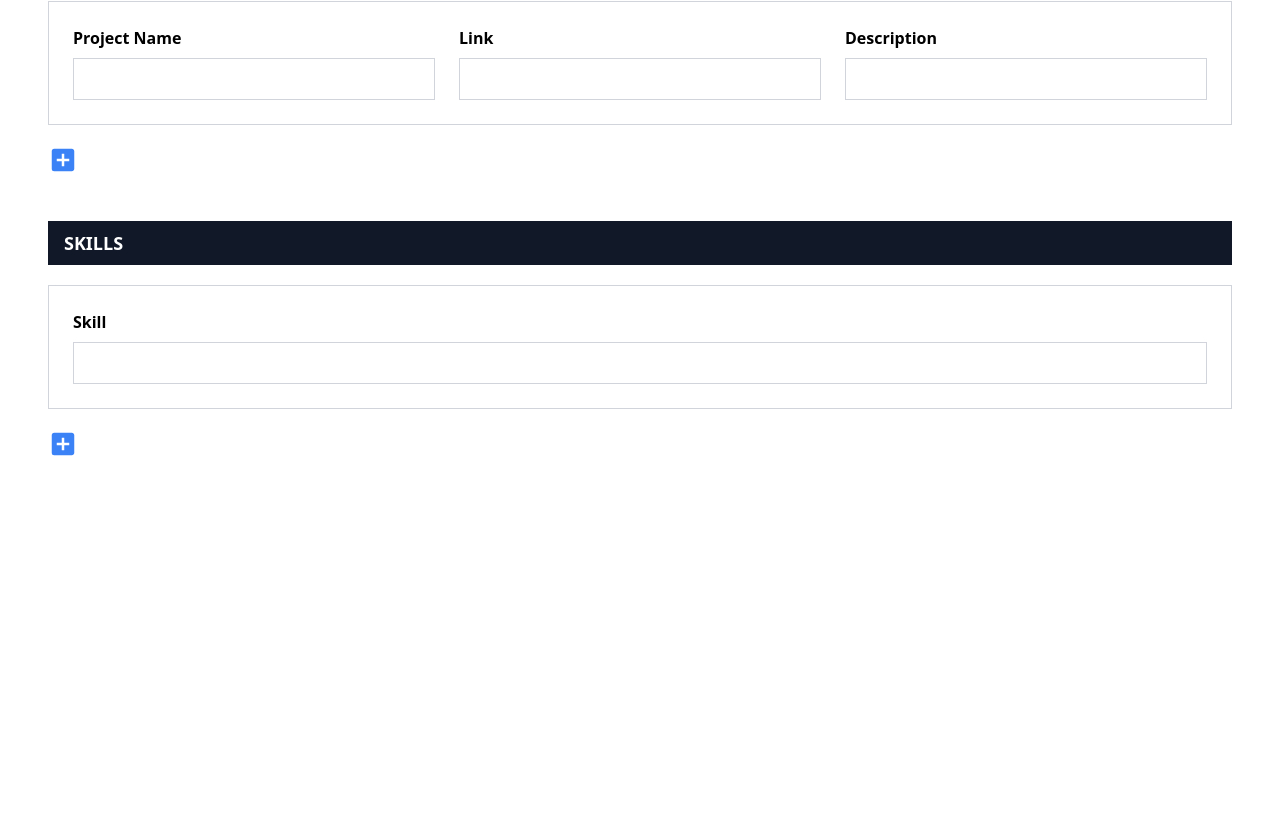
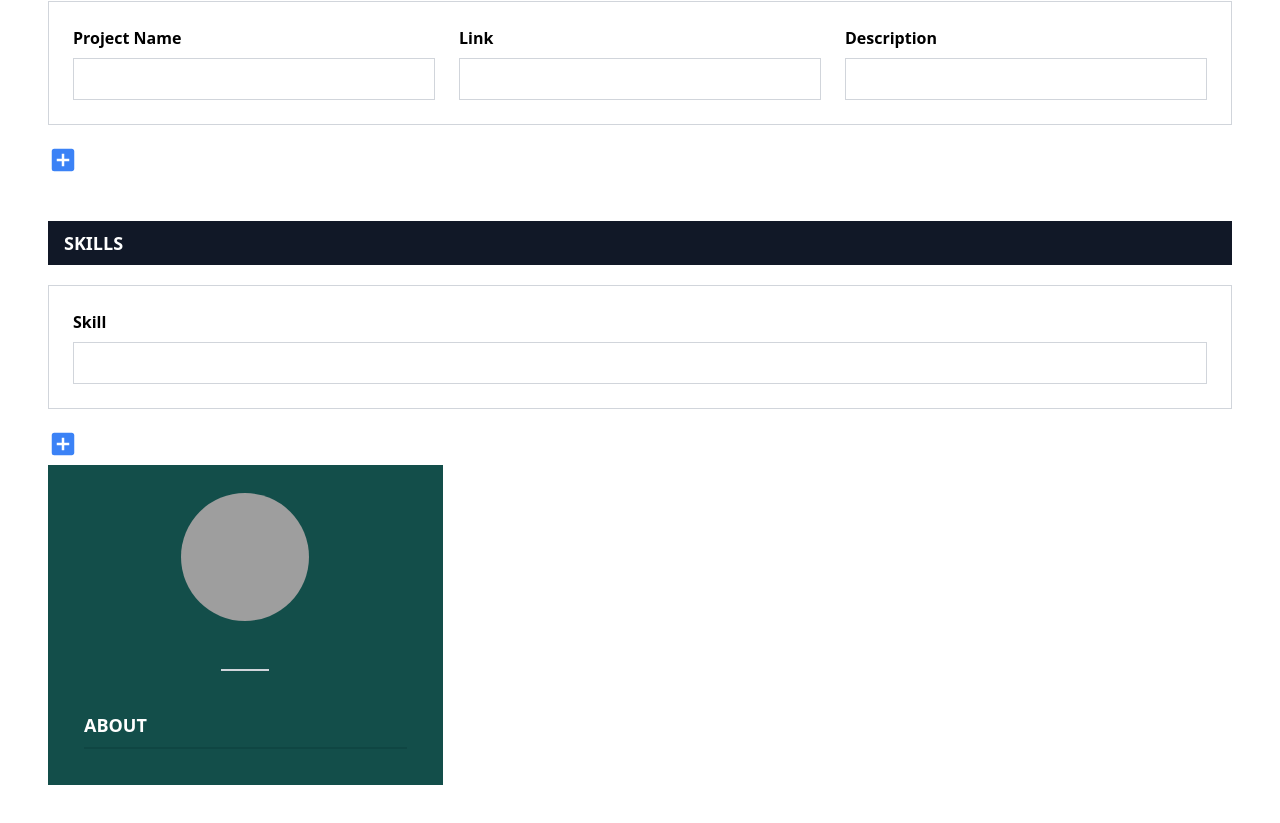
Before and after one commit to anshu1612/resume-builder, a React (Vite) app: page / in a window 1280 px wide. Shown: the part 1671-2494 px from the top of the page. Before the commit the page ends 2184 px from the top, so only its background shows below. Built offline with nearby package versions, Linux system fonts and the light colour scheme; grey boxes are pictures that could not be loaded.

Commit message:
Preview about section

```diff
--- a/src/App.jsx
+++ b/src/App.jsx
@@ -6,6 +6,7 @@ import Experience from "./components/Experience";
 import Education from "./components/Education";
 import Project from "./components/Project";
 import Skills from "./components/Skills";
+import Preview from "./components/Preview";
 
 function App() {
   const [aboutData, setAboutData] = useState({
@@ -189,6 +190,7 @@ function App() {
             setSkills((skills) => skills.filter((_, i) => i !== index))
           }
         />
+        <Preview aboutData={aboutData}/>
 
         {console.log(aboutData)}
         {console.log(achievements)}
--- /dev/null
+++ b/src/components/Preview.jsx
@@ -0,0 +1,35 @@
+import React from "react";
+
+const Preview = ({ aboutData }) => {
+  return (
+    <div className="grid grid-cols-3 text-white">
+      <div className="bg-teal-900 p-7">
+        <div className="mb-8 flex flex-col px-2 items-center">
+          <img className=" h-32 w-32 rounded-full object-cover" src />
+          <h1 className="text-center mt-8 font-bold text-2xl">
+            {aboutData.firstName +
+              " " +
+              aboutData.middleName +
+              "  " +
+              aboutData.lastName}
+          </h1>
+          <div className="mt-4 border border-t border-gray-300 w-12"></div>
+          <h2 className="mt-2 font-semibold text-xl">
+            {aboutData.designation}
+          </h2>
+        </div>
+        <div className="px-2">
+          <h2 className="font-bold text-lg">ABOUT</h2>
+          <div className="my-2 border border-t border-teal-950/25 w-full"></div>
+          <h3 className="text-sm my-1">{aboutData.phoneNo}</h3>
+          <h3 className="text-sm my-1">{aboutData.email}</h3>
+          <h3 className="text-sm my-1">{aboutData.address}</h3>
+          <h3 className="text-sm my-1">{aboutData.summary}</h3>
+        </div>
+      </div>
+      <div className="col-span-2"></div>
+    </div>
+  );
+};
+
+export default Preview;
```
